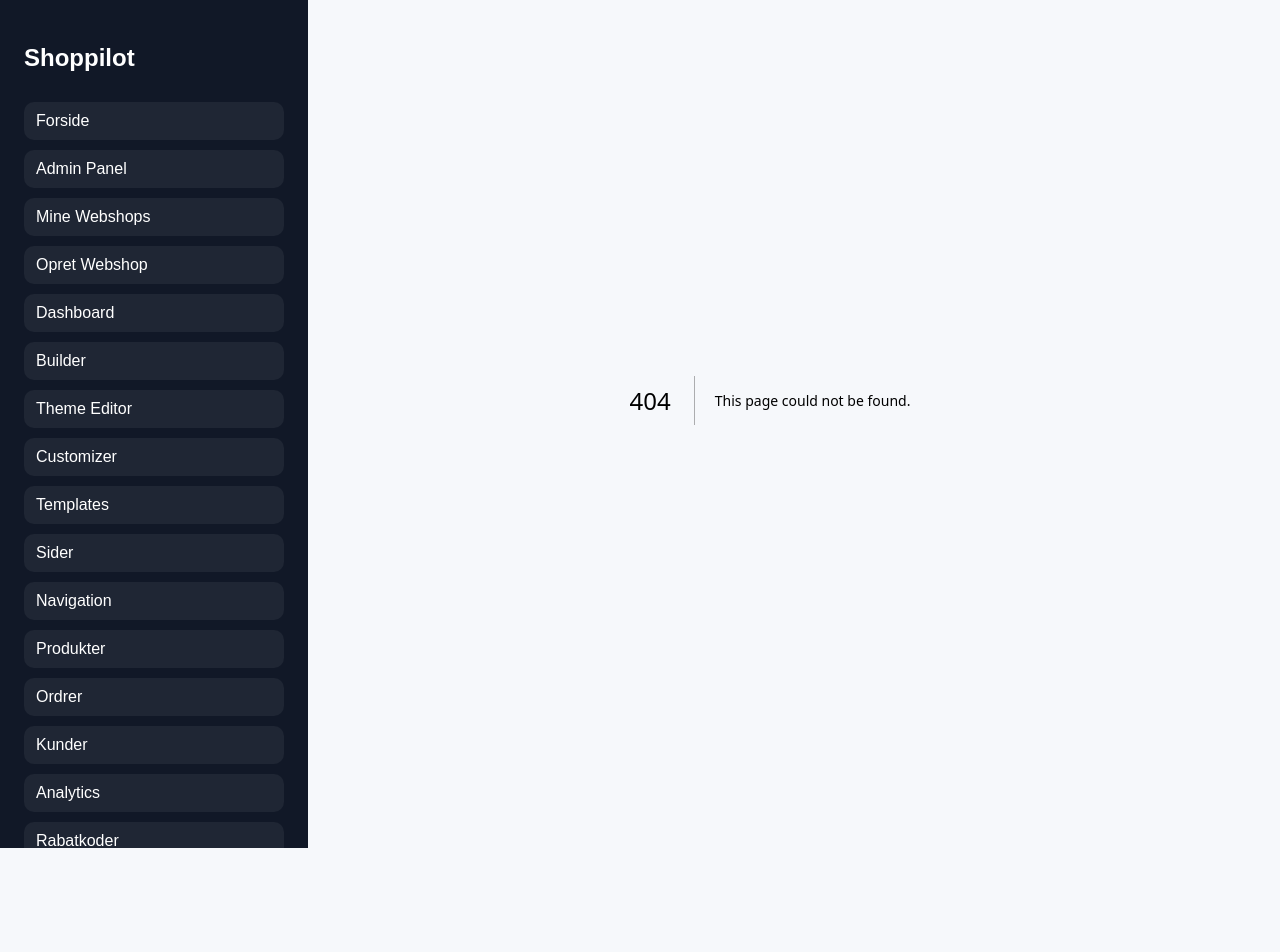
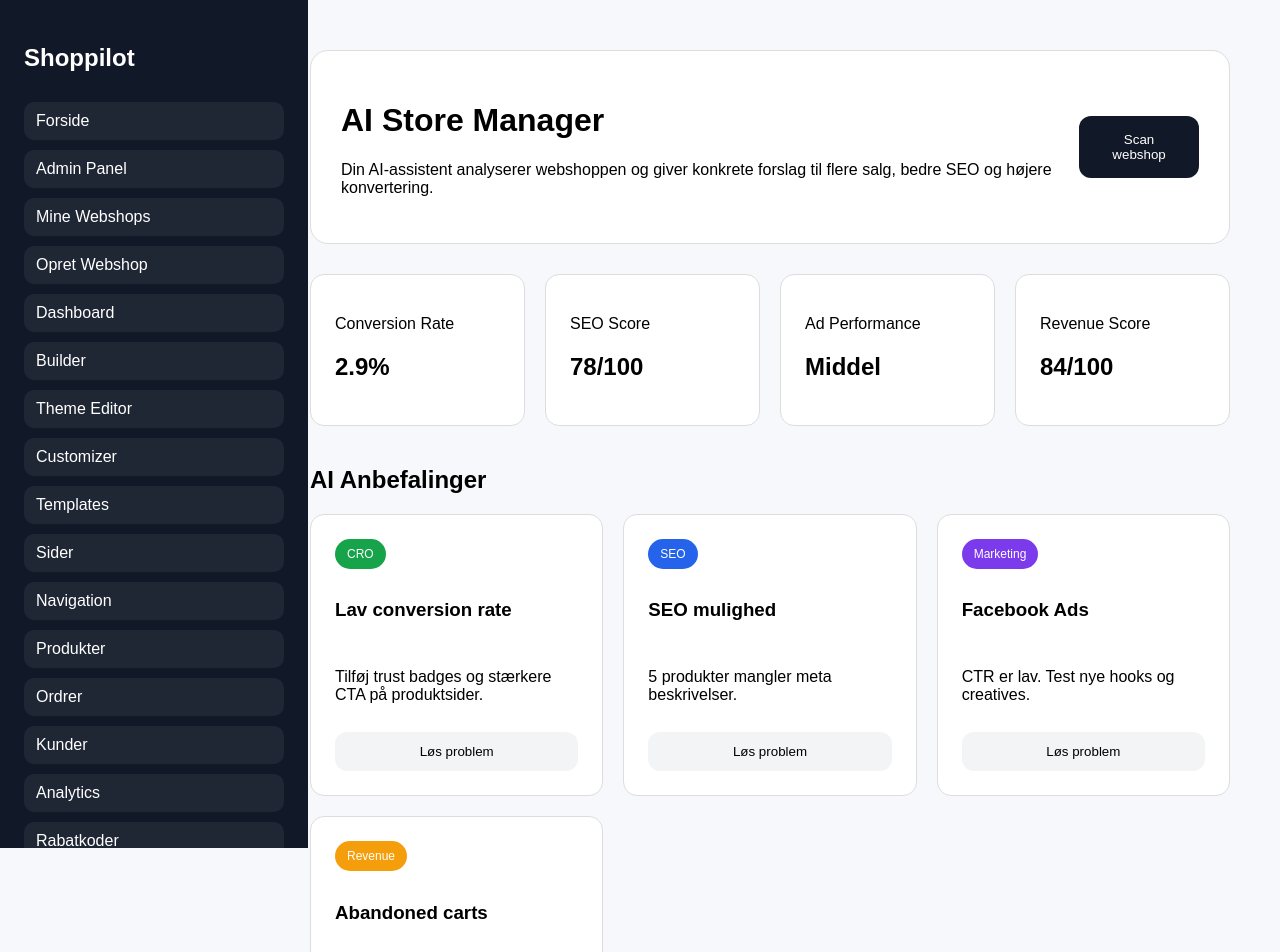
Before and after one commit to postjkhandel-ship-it/shoppilot, a Next.js app: page /ai-store-manager in a window 1280 px wide. Before the commit this address had no page. Shown: the top 952 px of the page. Before the commit the page ends 800 px from the top, so only its background shows below. Built offline with nearby package versions, Linux system fonts and the light colour scheme.

Commit message:
Create page.js

```diff
--- /dev/null
+++ b/app/ai-store-manager/page.js
@@ -0,0 +1,182 @@
+export default function AIStoreManager() {
+  const insights = [
+    {
+      title: "Lav conversion rate",
+      text: "Tilføj trust badges og stærkere CTA på produktsider.",
+      type: "CRO"
+    },
+    {
+      title: "SEO mulighed",
+      text: "5 produkter mangler meta beskrivelser.",
+      type: "SEO"
+    },
+    {
+      title: "Facebook Ads",
+      text: "CTR er lav. Test nye hooks og creatives.",
+      type: "Marketing"
+    },
+    {
+      title: "Abandoned carts",
+      text: "Opsæt recovery email flow for flere køb.",
+      type: "Revenue"
+    }
+  ];
+
+  return (
+    <main style={{ padding: "50px", fontFamily: "Arial" }}>
+      <div style={{ maxWidth: "1200px" }}>
+        <div style={hero}>
+          <div>
+            <h1>AI Store Manager</h1>
+            <p>
+              Din AI-assistent analyserer webshoppen og giver konkrete
+              forslag til flere salg, bedre SEO og højere konvertering.
+            </p>
+          </div>
+
+          <button style={button}>
+            Scan webshop
+          </button>
+        </div>
+
+        <div style={statsGrid}>
+          <div style={statCard}>
+            <p>Conversion Rate</p>
+            <h2>2.9%</h2>
+          </div>
+
+          <div style={statCard}>
+            <p>SEO Score</p>
+            <h2>78/100</h2>
+          </div>
+
+          <div style={statCard}>
+            <p>Ad Performance</p>
+            <h2>Middel</h2>
+          </div>
+
+          <div style={statCard}>
+            <p>Revenue Score</p>
+            <h2>84/100</h2>
+          </div>
+        </div>
+
+        <div style={{ marginTop: "40px" }}>
+          <h2>AI Anbefalinger</h2>
+
+          <div style={grid}>
+            {insights.map((item, index) => (
+              <div key={index} style={card}>
+                <span style={badge(item.type)}>
+                  {item.type}
+                </span>
+
+                <h3>{item.title}</h3>
+
+                <p>{item.text}</p>
+
+                <button style={secondary}>
+                  Løs problem
+                </button>
+              </div>
+            ))}
+          </div>
+        </div>
+
+        <div style={reportBox}>
+          <h2>AI Handlingsplan</h2>
+
+          <ol>
+            <li>Tilføj abandoned cart emails</li>
+            <li>Optimér produktsider med trust badges</li>
+            <li>Generér nye Meta Ads creatives</li>
+            <li>Tilføj SEO titler til alle produkter</li>
+            <li>Test høj-konverterende checkout</li>
+          </ol>
+        </div>
+      </div>
+    </main>
+  );
+}
+
+const hero = {
+  background: "#fff",
+  border: "1px solid #ddd",
+  borderRadius: "18px",
+  padding: "30px",
+  display: "flex",
+  justifyContent: "space-between",
+  alignItems: "center"
+};
+
+const statsGrid = {
+  display: "grid",
+  gridTemplateColumns: "repeat(4,1fr)",
+  gap: "20px",
+  marginTop: "30px"
+};
+
+const statCard = {
+  background: "#fff",
+  border: "1px solid #ddd",
+  borderRadius: "14px",
+  padding: "24px"
+};
+
+const grid = {
+  display: "grid",
+  gridTemplateColumns: "repeat(auto-fit,minmax(260px,1fr))",
+  gap: "20px",
+  marginTop: "20px"
+};
+
+const card = {
+  background: "#fff",
+  border: "1px solid #ddd",
+  borderRadius: "14px",
+  padding: "24px",
+  display: "flex",
+  flexDirection: "column",
+  gap: "12px"
+};
+
+const reportBox = {
+  background: "#fff",
+  border: "1px solid #ddd",
+  borderRadius: "14px",
+  padding: "24px",
+  marginTop: "40px"
+};
+
+const badge = (type) => ({
+  background:
+    type === "SEO"
+      ? "#2563eb"
+      : type === "CRO"
+      ? "#16a34a"
+      : type === "Marketing"
+      ? "#7c3aed"
+      : "#f59e0b",
+  color: "white",
+  padding: "8px 12px",
+  borderRadius: "999px",
+  width: "fit-content",
+  fontSize: "12px"
+});
+
+const button = {
+  background: "#111827",
+  color: "white",
+  border: "none",
+  padding: "16px 20px",
+  borderRadius: "12px",
+  cursor: "pointer"
+};
+
+const secondary = {
+  background: "#f3f4f6",
+  border: "none",
+  padding: "12px 18px",
+  borderRadius: "12px",
+  cursor: "pointer"
+};
```
